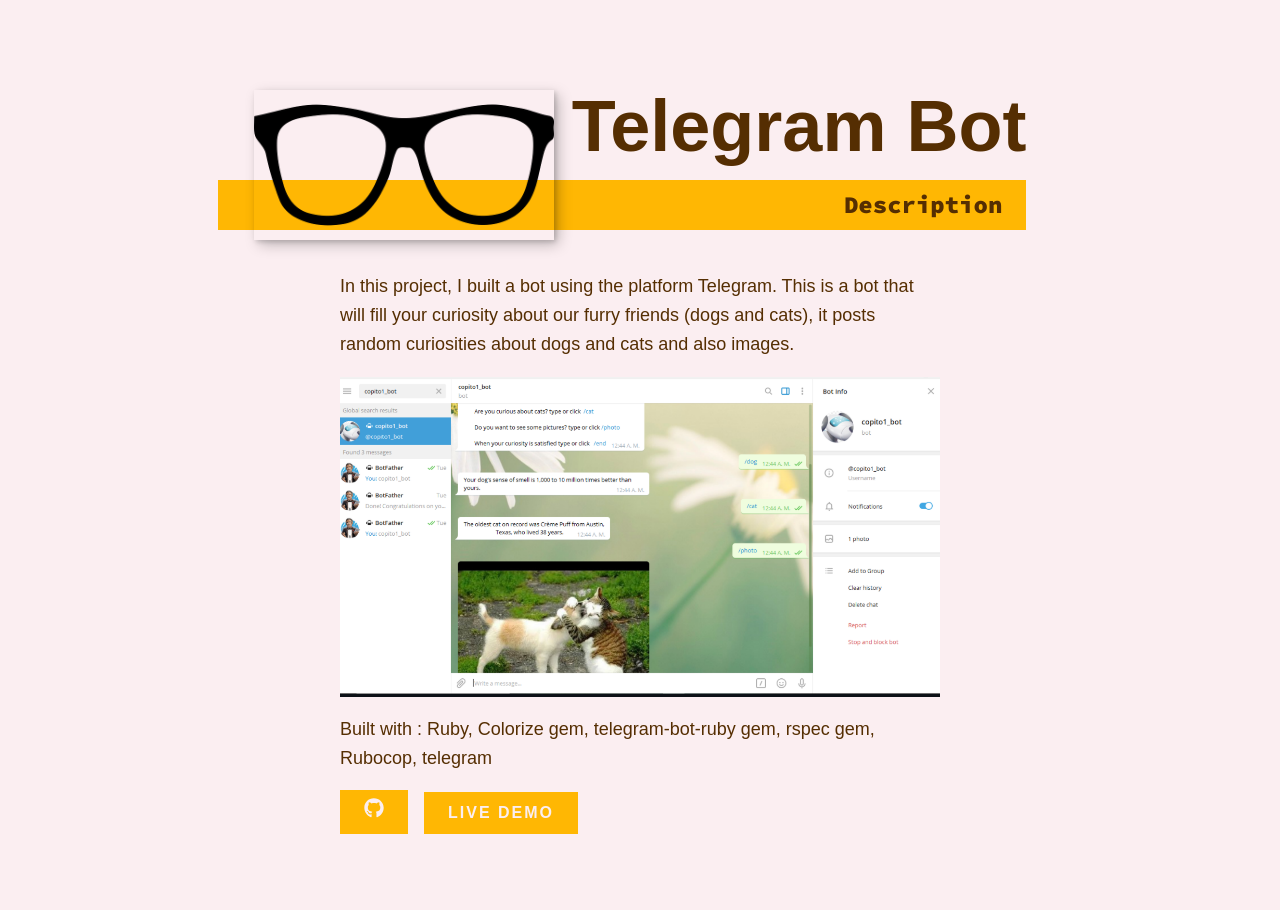
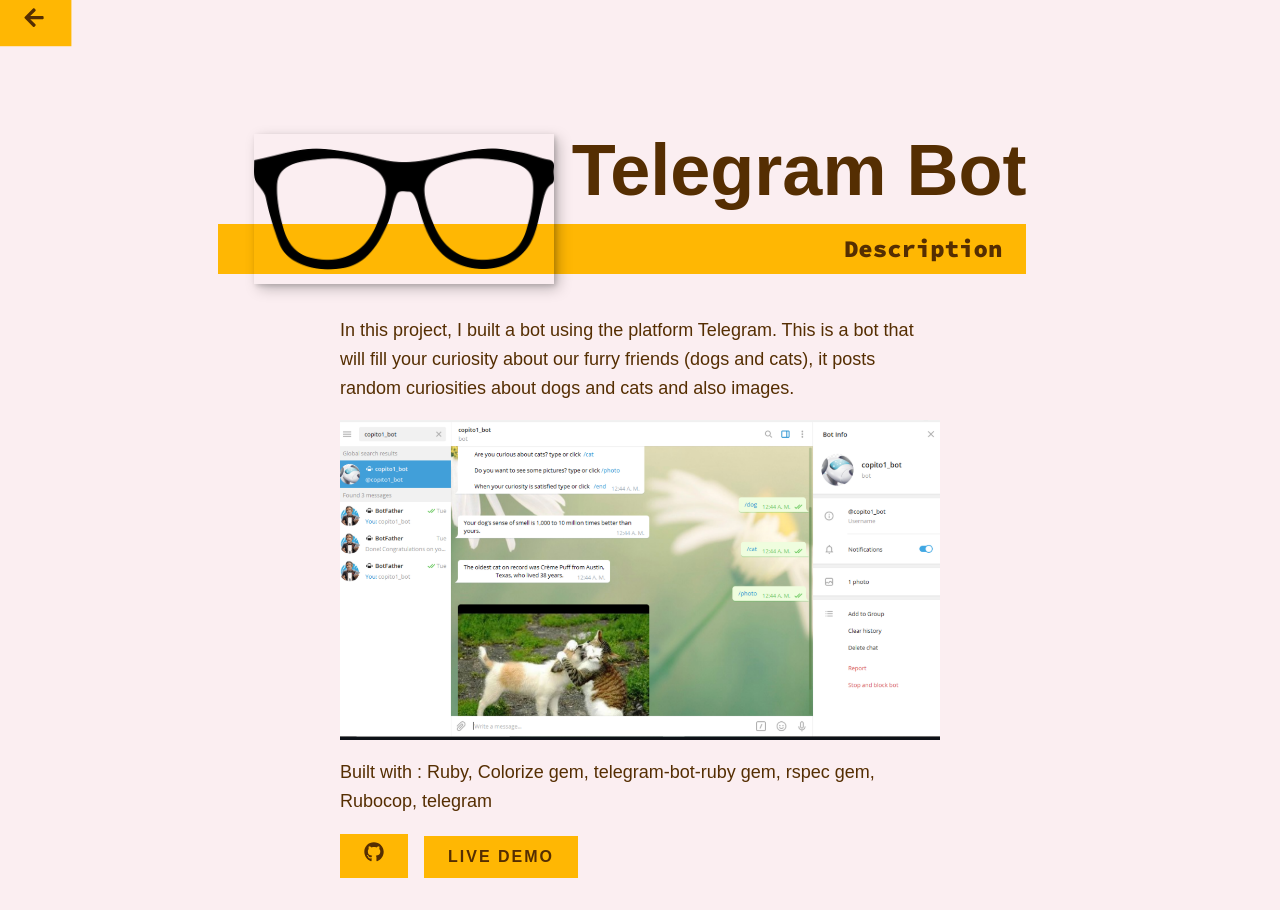
Before and after one commit to Rocio01/zr-portafolio, a React (Create React App) app: page /details/copito in a window 1280 px wide. Before the commit the page ends 866 px from the top, so only its background shows below. Built offline with nearby package versions, Linux system fonts and the light colour scheme.

Commit message:
Add links

```diff
--- a/src/App.css
+++ b/src/App.css
@@ -42,7 +42,7 @@ html {
   display: inline-block;
   padding: 0.5em 1.5em;
   background: var(--clr-accent);
-  color: var(--clr-light);
+  color: var(--clr-dark);
   text-decoration: none;
   cursor: pointer;
   font-size: 1rem;
--- a/src/components/DetailedWork.js
+++ b/src/components/DetailedWork.js
@@ -1,13 +1,15 @@
 import React from 'react'
-import { useSelector } from 'react-redux';
-import { useParams } from 'react-router';
+import { useSelector } from 'react-redux'
+import { useParams } from 'react-router'
+
+import {Link} from 'react-router-dom'
 import glasses from '../images/eyeglasses-g08fdd365f_640.png'
 import ReactCapstone from '../images/react-capstone.PNG'
 import RailsCapstone from '../images/rails-time-trac.PNG'
 import JsProject from '../images/js-project.PNG'
 import Copito from '../images/copito-bot.PNG'
 import '../detailed.css'
-import { FaGithub} from "react-icons/fa"
+import { FaGithub,  FaArrowLeft} from "react-icons/fa"
 
 const DetailedWork = () => {
   const worksState = useSelector((state) => state.worksReducer.works)
@@ -21,7 +23,7 @@ const DetailedWork = () => {
 
   return (
     <>
-
+ <Link to={"/"} className="btn" style={{ textAlign: "center", marginRight: "1em"}} ><FaArrowLeft  style={{ fontSize: 20}}/> </Link>
     { filteredWork.map((work) => (
       <div key={work.id}>
       <section className="intro intro-detailed" key={work.id}>
```
